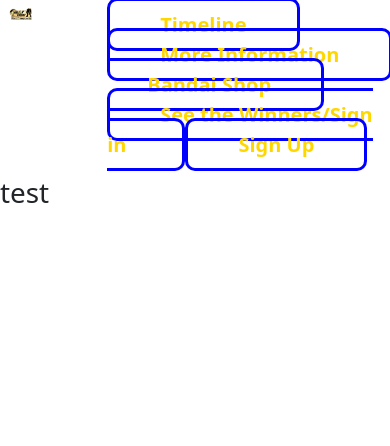
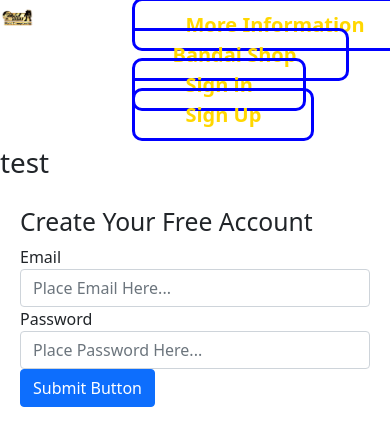
Before and after one commit to ericjiang107/Flask-Assignment-1, a Flask app: page /signin in a window 390 px wide; the page is wider, and only the part inside the window is pictured. Shown: the top 446 px of that part. Run offline with Flask 2, Linux system fonts and the light colour scheme; some libraries are stand-ins or nearby versions.

Commit message:
added api, signin/signup responsiveness

```diff
--- a/rest_script/__init__.py
+++ b/rest_script/__init__.py
@@ -4,14 +4,21 @@ from .site.routes import site
 from .authentication.routes import auth
 from flask_migrate import Migrate
 from .models import db
+from .models import login_manager
+from .api.routes import api
 
 app = Flask(__name__)
 app.config.from_object(Config)
 
 app.register_blueprint(site)
 app.register_blueprint(auth)
+app.register_blueprint(api)
 
 db.init_app(app)
+
+login_manager.init_app(app)
+
+login_manager.login_view = 'signin'
 
 migrate = Migrate(app, db)
 
--- a/rest_script/authentication/auth_templates/signin.html
+++ b/rest_script/authentication/auth_templates/signin.html
@@ -2,6 +2,21 @@
 
 {% block content %}
 
+<div class="flashcontainer">
+    {% with messages = get_flashed_messages(with_categories = true) %}
+        {% if messages %}
+            {% for category, message in messages %}
+                {% if category == 'auth-failed' %}
+                    <div class="alert alerrt-danger alert-dismissible fade show" role="alert">
+                        {{ message }}
+                        <button type="button" class="btn-close" data-bs-dismiss="alert" aria-label="Close"></button>
+                    </div>
+                {% endif %}
+            {% endfor %}
+        {% endif %}
+    {% endwith %}
+</div>
+
 <h1>test</h1>
-
+{% include 'form.html' %}
 {% endblock content %}
--- a/rest_script/authentication/routes.py
+++ b/rest_script/authentication/routes.py
@@ -1,5 +1,8 @@
-from flask import Blueprint, render_template, request
+from flask import Blueprint, render_template, request, redirect, url_for, flash
 from rest_script.forms import UserLoginForm
+from flask_login import login_user
+from flask_login.utils import login_required, logout_user
+from rest_script.models import User, db, check_password_hash
 
 auth = Blueprint('auth',__name__, template_folder='auth_templates')
 
@@ -10,8 +13,38 @@ def signup():
         email = form.email.data
         password = form.password.data
         print([email, password])
+
+        user = User(email, password)
+        db.session.add(user)
+        db.session.commit()
+
+        flash(f'You have successfully created an user account {email}', 'user-created')
+        return redirect(url_for('site.home'))
+
     return render_template('signup.html', form=form)
 
-@auth.route('/signin')
+
+
+@auth.route('/signin', methods = ['GET', 'POST'])
 def signin():
-    return render_template('signin.html')
+    form = UserLoginForm()
+    if request.method == 'POST' and form.validate_on_submit():
+        email = form.email.data
+        password = form.password.data
+        print([email, password])
+
+        logged_user = User.query.filter(User.email == email).first()
+        if logged_user and check_password_hash(logged_user.password, password):
+            login_user(logged_user)
+            flash('You were successfully logged in.', 'auth-success')
+            return redirect(url_for('site.home'))
+        else:
+            flash('Your Email/Password is incorrect', 'auth-failed')
+            return redirect(url_for('auth.signin'))
+    return render_template('signin.html', form=form)
+
+@auth.route('/logout')
+@login_required
+def logout():
+    logout_user()
+    return redirect(url_for('site.home'))
--- a/rest_script/site/routes.py
+++ b/rest_script/site/routes.py
@@ -1,7 +1,13 @@
 from flask import Blueprint, render_template
+from flask_login import login_required
 
 site = Blueprint('site',__name__,template_folder='site_templates')
 
 @site.route('/')
 def home():
     return render_template('index.html')
+
+@site.route('/profile')
+@login_required
+def profile():
+    return render_template('profile.html')
--- a/rest_script/static/css/main.css
+++ b/rest_script/static/css/main.css
@@ -21,7 +21,7 @@
 .header-nav-bar img {
     width: 35%;
     max-width: 100%;
-    margin-left: 2vw;
+    margin-right: 5vw;
     /* view width takes into account how someone views the image/text compared to a pixel */
 }
 
@@ -150,3 +150,15 @@ ul#navigation-list a {
 .containeraccount {
     padding: 20px;
 }
+
+/* Flash */
+.flashcontainer {
+    color: black;
+    font-size: 25px;
+    background: lightblue;
+}
+
+/* Profile email */
+.containername {
+    text-align: center;
+}
--- a/rest_script/templates/base.html
+++ b/rest_script/templates/base.html
@@ -15,14 +15,12 @@
     <div class="Nav_container">
         <nav class="header-nav-bar">
             <div>
+                <a href="{{ url_for('site.home') }}">
                     <img src="../static/images/GBWC2020_thumb.png" alt="Logo">
+                </a>
             </div>
             <div>
                 <ul id="navigation-list">
-                    <a href="https://www.youtube.com/">
-                        <li>
-                            Timeline
-                        </li>
                     </a>
                     <a href="https://www.youtube.com/">
                         <li>
@@ -34,9 +32,21 @@
                             Bandai Shop
                         </li>
                     </a>
+                    {% if current_user.is_authenticated %}
+                        <a href="{{ url_for('auth.logout') }}">
+                            <li>
+                                Log Out
+                            </li>
+                        </a>
+                        <a href="{{ url_for('site.profile') }}">
+                            <li>
+                                Profile
+                            </li>
+                        </a>
+                    {% else %}
                         <a href="{{ url_for('auth.signin') }}">
                             <li>
-                            See the Winners/Sign in
+                                Sign in
                             </li>
                         </a>
                         <a href="{{ url_for('auth.signup') }}">
@@ -44,6 +54,7 @@
                                 Sign Up
                             </li>
                         </a>
+                    {% endif %}
                 </ul>
             </div>
         </nav>
--- /dev/null
+++ b/rest_script/templates/form.html
@@ -0,0 +1,26 @@
+<main class="containeraccount">
+    <div class="row">
+        <aside class="col-12 col-md-6">
+            <h2>
+                Create Your Free Account
+            </h2>
+            <form method='POST'>
+                {{ form.hidden_tag() }}
+                <div class="form-group">
+                    <!-- Email Here -->
+                    <fieldset id="email-field">
+                        {{ form.email.label }}
+                        {{ form.email(class="form-control", placeholder = "Place Email Here...") }}
+                    </fieldset>
+                    <!-- Password Here -->
+                    <fieldset id="password-field">
+                        {{ form.password.label }}
+                        {{ form.password(class="form-control", placeholder = "Place Password Here...") }}
+                    </fieldset>
+                    <!-- Submit Button Here -->
+                    {{ form.submit_button(class="btn btn-primary btn-block") }}
+                </div>
+            </form>
+        </aside>
+    </div>
+</main>
```
Also changed, not shown: rest_script/api/routes.py (added, +7 -0 lines), rest_script/authentication/auth_templates/signup.html (+1 -27 lines), rest_script/models.py (+11 -3 lines), rest_script/site/site_templates/index.html (+25 -0 lines), rest_script/site/site_templates/profile.html (added, +22 -0 lines), rest_script/static/images/GBWC2020_thumb.png. Lines whose indentation alone changed are shown as unchanged.
